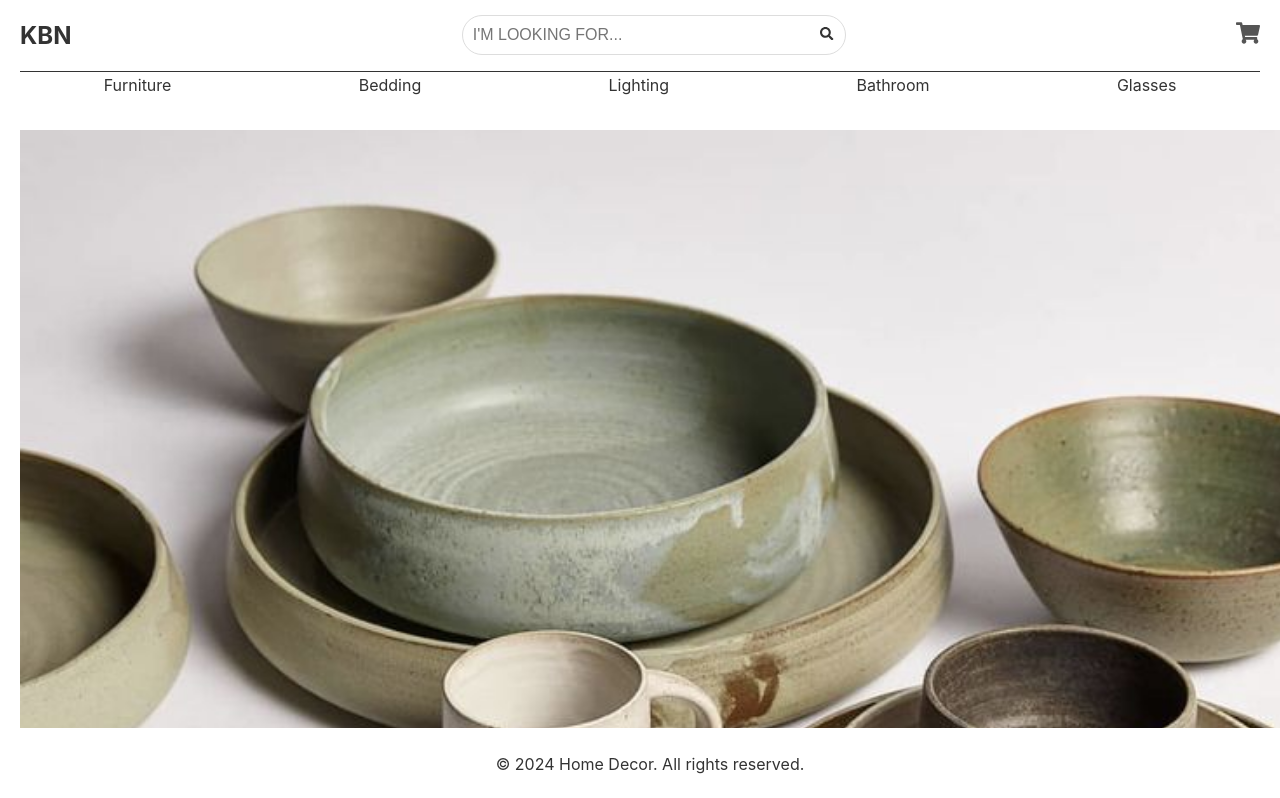
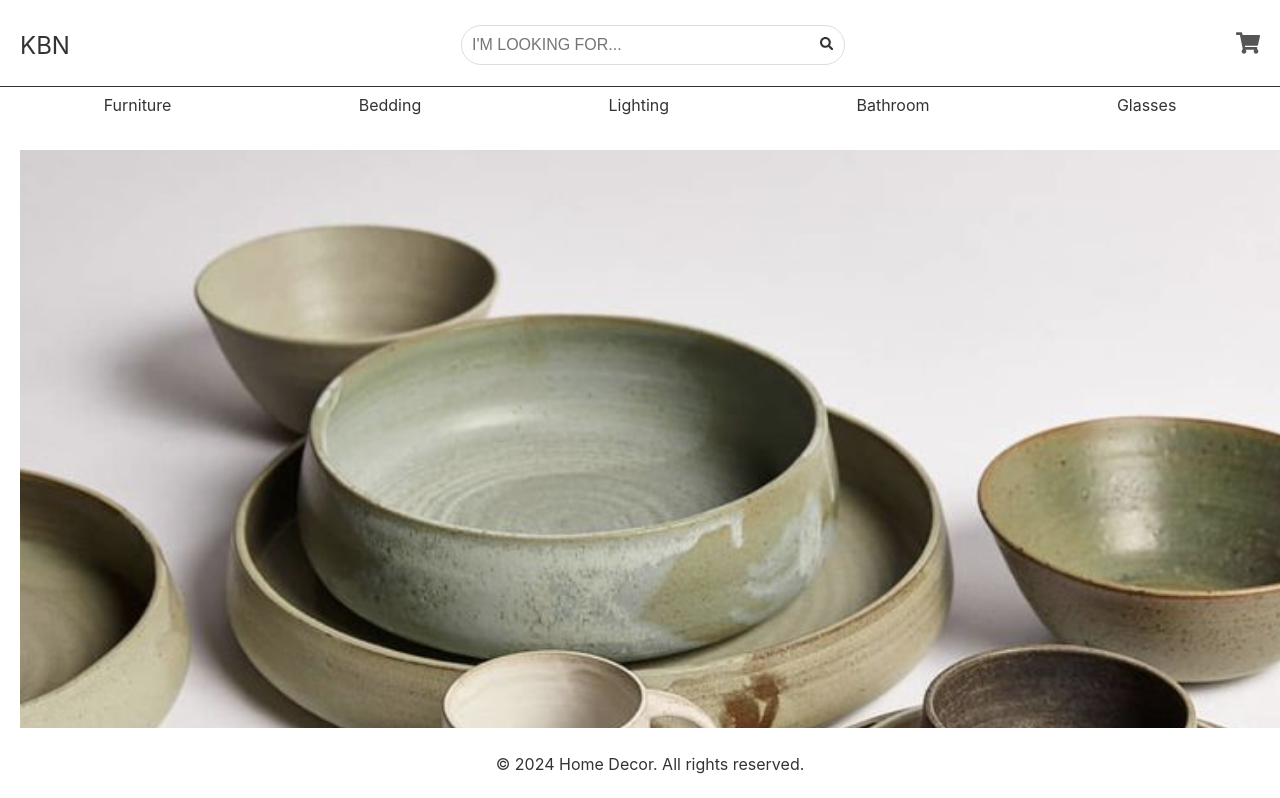
Before and after one commit to yaelkanfi/yaya-app, a React (Create React App) app in the folder home-decor-website/front/: page / in a window 1280 px wide. Shown: the top 798 px of the page. Built offline with nearby package versions, Linux system fonts and the light colour scheme.

Commit message:
header line

```diff
--- a/home-decor-website/front/src/components/header/Header.css
+++ b/home-decor-website/front/src/components/header/Header.css
@@ -13,7 +13,18 @@
   align-items: center;
   justify-content: space-between;
   width: 100%;
-  padding: 0 20px;
+  padding: 10px 20px;
+  position: relative;
+}
+
+.header-top::after {
+  content: '';
+  position: absolute;
+  bottom: -12px;
+  left: 0;
+  width: 100%;
+  height: 1px;
+  background-color: #333;
 }
 
 .header-title {
@@ -25,7 +36,6 @@
 .no-link-style {
   text-decoration: none;
   color: inherit;
-  font-weight: bold;
 }
 
 .no-link-style:hover {
@@ -75,14 +85,14 @@
   z-index: 10;
 }
 
-.category-nav::before {
+/* .category-nav::before {
   content: '';
   position: absolute;
-  top: -4px; /* Positioning the line just above the category navigation */
+  top: -4px;
   width: 100%;
-  height: 0.5px; /* Thickness of the line */
-  background-color: #333; /* Color of the line */
-}
+  height: 0.5px;
+  background-color: #333;
+} */
 
 .category-item {
   position: relative;
```
